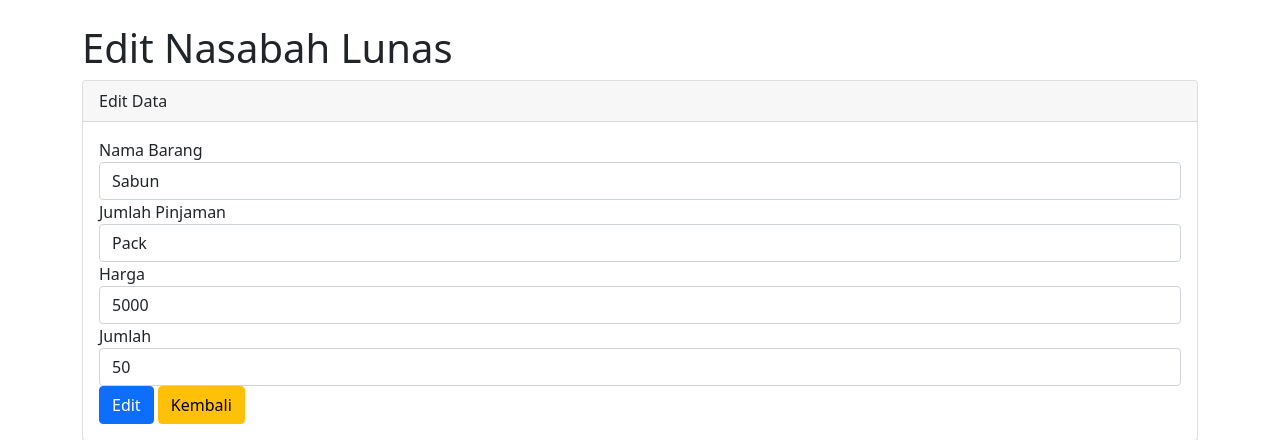
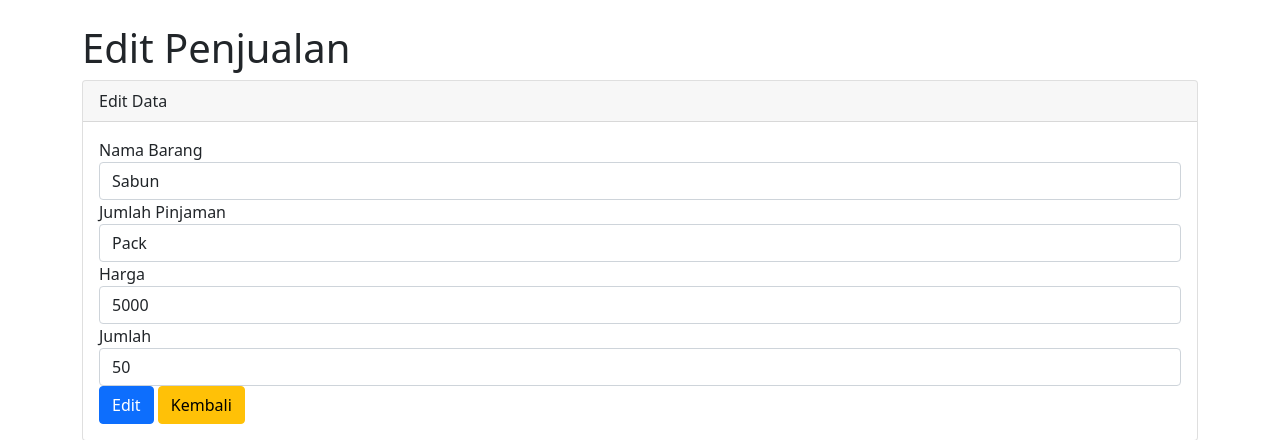
Before and after one commit to madiajijah11/CRUD, a PHP site: page /edit-data-penjualan.php?id_barang=1 in a window 1280 px wide. Shown: the top 440 px of the page. Run offline with PHP 8.4, Linux system fonts and the light colour scheme; data comes from the database, SQL or seed files in the repository; some libraries are stand-ins or nearby versions.

Commit message:
fix typo

```diff
--- a/edit-data-penjualan.php
+++ b/edit-data-penjualan.php
@@ -31,7 +31,7 @@ if (isset($_POST['editpenjualan'])) {
 </head>
 <body>
   <div class="container">
-    <h1 class="mt-4">Edit Nasabah Lunas</h1>
+    <h1 class="mt-4">Edit Penjualan</h1>
     <div class="card">
       <div class="card-header">Edit Data
       </div>
--- a/printall-penjualan.php
+++ b/printall-penjualan.php
@@ -90,7 +90,7 @@ $pdf->AddPage();
 $pdf->Cell(0, 0.7, '==========================================================================================', 0, 0, 'C');
 $pdf->ln(10);
 $pdf->SetFont('helvetica', 'B', 14);
-$pdf->Cell(0, 0.7, 'Laporan Data Nasabah Lunas', 0, 0, 'C');
+$pdf->Cell(0, 0.7, 'Laporan Data Penjualan', 0, 0, 'C');
 $pdf->ln(10);
 $pdf->SetFont('dejavusans', '', 10, '', true);
 $pdf->Cell(50, 10, "Print pada : " . date("d/m/Y"), 0, 0, 'C');
```
